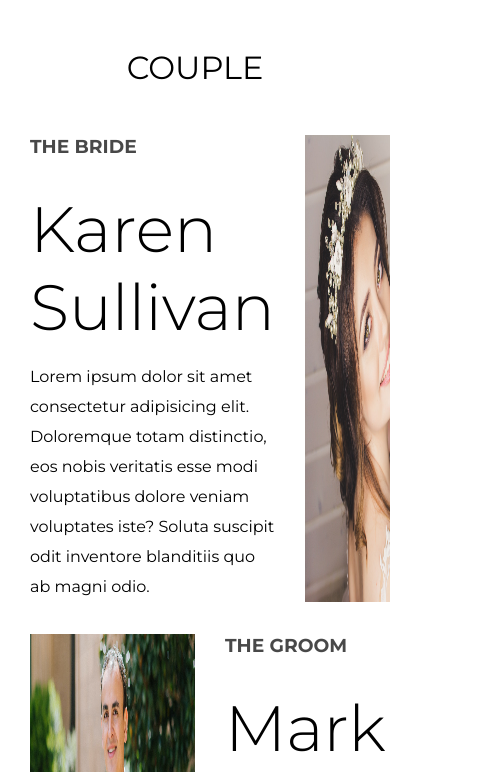
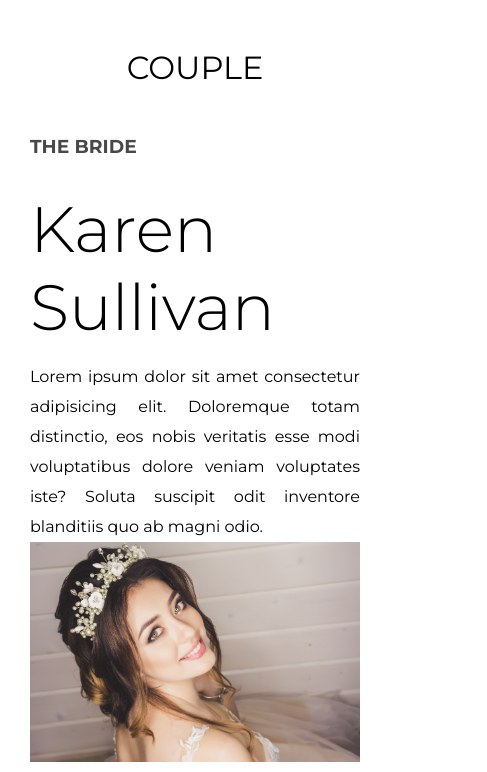
Before and after one commit to AndresRamirez917/100-sitios-90, a plain HTML site: page index.html in a window 390 px wide. Shown: the part 1228-2000 px from the top of the page, 487 px wide, since content can reach past the window. Drawn offline with Linux system fonts and the light colour scheme; some packages are replaced by stand-ins of ours; a script that the page names is missing.

Commit message:
first commit

```diff
--- a/scss/mobile.scss
+++ b/scss/mobile.scss
@@ -20,3 +20,31 @@
         }
     }
 }
+
+//showcase
+#showcase {
+    .showcase-content {
+       h1 {
+        padding-top: 0;
+        font-size: 3rem;
+        padding-top: 10rem;
+       }
+    }
+}
+
+//couple
+#couple {
+    .container {
+        .couple-content {
+            display: block;
+            img {
+                width: 100%;
+            }
+            .couple-text {
+                p {
+                    text-align: justify;
+                }
+            }
+        }
+    }
+}
```
Also changed, not shown: scss/mobile.css, 1 other file.
